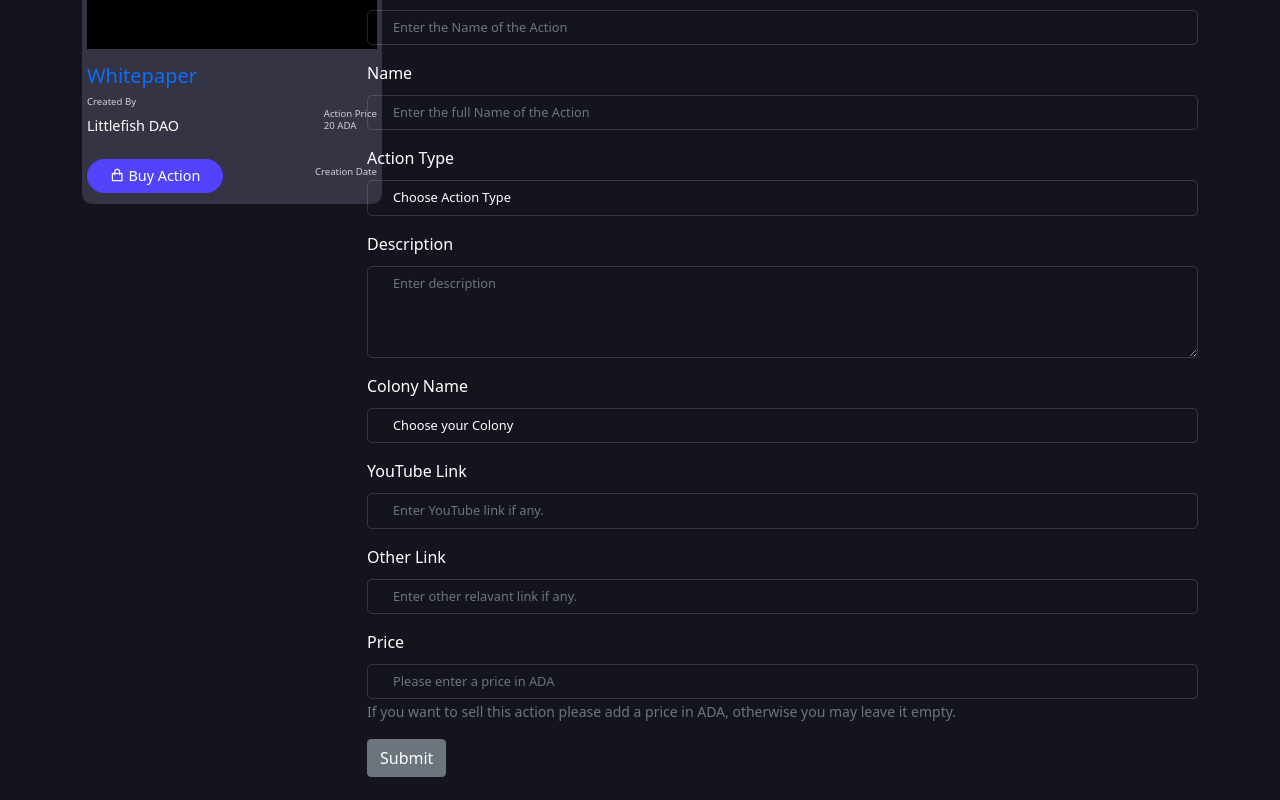
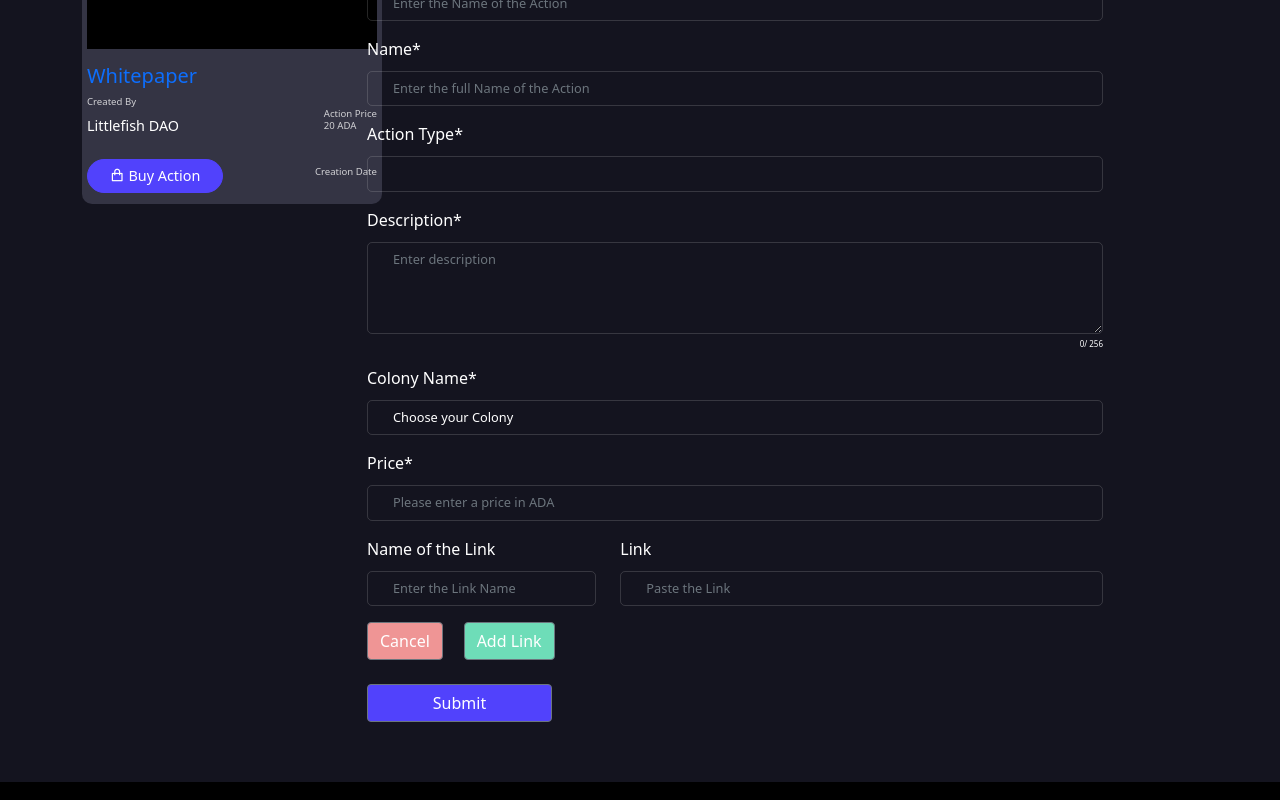
Before and after one commit to littlefish-foundation/littlefish-mvp, a React (Create React App) app in the folder frontend/: page /create in a window 1280 px wide. Shown: the part 620-1420 px from the top of the page. Built offline with nearby package versions, Linux system fonts and the light colour scheme.

Commit message:
user feedback and dialog box added

```diff
--- /dev/null
+++ b/frontend/src/components/UserInterface/DynamicFields/DynamicFields.css
@@ -0,0 +1,7 @@
+.cancel-btn-first {
+    background-color:rgb(239, 149, 149) !important;
+}
+
+.add-btn-second {
+    background-color:rgb(110, 221, 184) !important;
+}
--- /dev/null
+++ b/frontend/src/components/UserInterface/DynamicFields/DynamicFields.jsx
@@ -0,0 +1,97 @@
+import React, { useState } from "react";
+import {
+  Container,
+  Row,
+  Col,
+  Button,
+  Form,
+  FormGroup,
+  Input,
+  Label,
+} from "reactstrap";
+import "../../../styles/create-item.css";
+import "./DynamicFields.css";
+
+const DynamicFields = () => {
+  const [allLinks, setAllLinks] = useState([{ linkName: "", link: "" }]);
+
+  const handleAddLinks = () => {
+    const values = [...allLinks];
+    values.push({
+      linkName: "",
+      link: "",
+    });
+    setAllLinks(values);
+  };
+
+  const handleRemoveLinks = (index) => {
+    const values = [...allLinks];
+    values.pop();
+    setAllLinks(values);
+  };
+
+  const handleInputChange = (index, event) => {
+    const values = [...allLinks];
+    const updatedValue = event.target.name;
+    values[index][updatedValue] = event.target.value;
+
+    setAllLinks(values);
+  };
+
+  console.log(allLinks);
+
+  return (
+    <div>
+      {allLinks.length > 0 && (
+        <>
+          {allLinks.map((field, index) => (
+            <div>
+              {" "}
+              <Row>
+                <Col lg="4">
+                  <FormGroup className="form__input">
+                    <Label for="linkName">Name of the Link</Label>
+
+                    <Input
+                      type="text"
+                      name="linkName"
+                      placeholder="Enter the Link Name"
+                      value={field.linkName}
+                      onChange={(event) => handleInputChange(index, event)}
+                    />
+                  </FormGroup>
+                </Col>
+                <Col lg="8">
+                  <FormGroup className="form__input">
+                    <Label for="link">Link</Label>
+
+                    <Input
+                      type="text"
+                      name="link"
+                      placeholder="Paste the Link"
+                      value={field.link}
+                      onChange={(event) => handleInputChange(index, event)}
+                    />
+                  </FormGroup>
+                </Col>
+              </Row>
+            </div>
+          ))}
+          <div>
+            <Button className="cancel-btn-first"  onClick={() => handleRemoveLinks()}>
+              Cancel
+            </Button>
+            &nbsp;
+            &nbsp;
+            &nbsp;
+            <Button className="add-btn-second" onClick={() => handleAddLinks()}>
+              Add Link
+            </Button>
+          </div>
+        </>
+      )}
+    </div>
+  );
+};
+
+export default DynamicFields;
--- /dev/null
+++ b/frontend/src/components/UserInterface/popovers/PopOvers.jsx
@@ -0,0 +1,139 @@
+import React from "react";
+import { UncontrolledPopover, PopoverHeader, PopoverBody } from "reactstrap";
+import "./popovers.css";
+
+const PopOvers = (props) => {
+  return (
+    <div>
+      <UncontrolledPopover
+        placement="right"
+        target="walletID"
+        trigger="hover focus"
+        delay={1500}
+      >
+        <PopoverHeader className="pop-headerStyle">Hint!</PopoverHeader>
+        <PopoverBody className="pop-bodyStyle">
+          If you are not able to see your Wallet Address here, please try to
+          reconnect your wallet.
+        </PopoverBody>
+      </UncontrolledPopover>
+
+      {/* ******************************************************************** */}
+
+      <UncontrolledPopover
+        placement="right"
+        target="ownerName"
+        trigger="hover focus"
+        delay={1500}
+      >
+        <PopoverHeader className="pop-headerStyle">Hint!</PopoverHeader>
+        <PopoverBody className="pop-bodyStyle">
+          Please in This Part Enter the Name or Nickname of the Action Producer.
+        </PopoverBody>
+      </UncontrolledPopover>
+
+      {/* ******************************************************************** */}
+      <UncontrolledPopover
+        placement="right"
+        target="assetName"
+        trigger="hover focus"
+        delay={1500}
+      >
+        <PopoverHeader className="pop-headerStyle">Hint!</PopoverHeader>
+        <PopoverBody className="pop-bodyStyle">
+          Name your action. This name will be the main identifier of your
+          action!
+        </PopoverBody>
+      </UncontrolledPopover>
+
+      {/* ******************************************************************** */}
+
+      <UncontrolledPopover
+        placement="right"
+        target="name"
+        trigger="hover focus"
+        delay={1500}
+      >
+        <PopoverHeader className="pop-headerStyle">Hint!</PopoverHeader>
+        <PopoverBody className="pop-bodyStyle">
+          This generally is the same with Action Name. However you can provide a
+          more detailed name in this part.
+        </PopoverBody>
+      </UncontrolledPopover>
+
+      {/* ******************************************************************** */}
+      <UncontrolledPopover
+        placement="right"
+        target="actionType"
+        trigger="hover focus"
+        delay={1500}
+      >
+        <PopoverHeader className="pop-headerStyle">Hint!</PopoverHeader>
+        <PopoverBody className="pop-bodyStyle">
+          How would you categorize the type of your Action? What skills did you
+          use to make this possible?
+        </PopoverBody>
+      </UncontrolledPopover>
+
+      {/* ******************************************************************** */}
+
+      <UncontrolledPopover
+        placement="right"
+        target="description"
+        trigger="hover focus"
+        delay={1500}
+      >
+        <PopoverHeader className="pop-headerStyle">Hint!</PopoverHeader>
+        <PopoverBody className="pop-bodyStyle">
+          Briefly describe your action. This part should have more than 50 and
+          less than 256 characters.
+        </PopoverBody>
+      </UncontrolledPopover>
+
+      {/* ******************************************************************** */}
+      <UncontrolledPopover
+        placement="left"
+        target="colonyName"
+        trigger="hover focus"
+        delay={1500}
+      >
+        <PopoverHeader>Hint!</PopoverHeader>
+        <PopoverBody>
+          Select the colony you are a part of. Your actions will appear inside
+          this colony aswell.
+        </PopoverBody>
+      </UncontrolledPopover>
+
+      {/* ******************************************************************** */}
+
+      <UncontrolledPopover
+        placement="right"
+        target="image"
+        trigger="hover focus"
+        delay={1500}
+      >
+        <PopoverHeader className="pop-headerStyle">Hint!</PopoverHeader>
+        <PopoverBody className="pop-bodyStyle">
+          The image you upload here will serve as the cover of your action.
+        </PopoverBody>
+      </UncontrolledPopover>
+
+      {/* ******************************************************************** */}
+      <UncontrolledPopover
+        placement="left"
+        target="price"
+        delay={1500}
+        trigger="hover focus"
+      >
+        <PopoverHeader>Hint!</PopoverHeader>
+        <PopoverBody>
+          If you want to sell this action, please add the price in ADA.
+          Otherwise, you may leave this part empty.
+        </PopoverBody>
+      </UncontrolledPopover>
+
+      {/* ******************************************************************** */}
+    </div>
+  );
+};
+export default PopOvers;
--- /dev/null
+++ b/frontend/src/components/UserInterface/popovers/popovers.css
@@ -0,0 +1,15 @@
+.pop-bodyStyle {
+  width: 140px !important;
+  height: auto !important;
+  box-shadow: 0px 0px 4px #3172ff;
+  font-style: italic;
+  font-weight: 400;
+}
+
+.pop-headerStyle {
+  width: 140px !important;
+  height: auto !important;
+  box-shadow: 0px 0px 4px #3172ff;
+  background-color: rgb(212, 204, 204) !important;
+  font-weight: 500;
+}
--- a/frontend/src/pages/Create.jsx
+++ b/frontend/src/pages/Create.jsx
@@ -20,6 +20,9 @@ import NftCard from "../components/UserInterface/Nft-card/NftCard";
 import img from "../assets/example.png";
 import "../styles/create-item.css";
 import Base64 from "../assets/Base64";
+import PopOvers from "../components/UserInterface/popovers/PopOvers";
+import DynamicFields from "../components/UserInterface/DynamicFields/DynamicFields";
+
 import Wallet from "./Wallet";
 
 const action = {
@@ -40,23 +43,23 @@ const Create = (props) => {
     name: "",
     description: "",
     ownerName: "",
-    actionType: null,
-    youtubeLink: "",
-    otherLink: "",
+
     image: "",
-    //colonyName: "",
+    colonyName: "",
     mediaType: "",
     price: null,
   };
 
-  const [modal, setModal] = useState(false);
+  const maxCount = 256;
 
-  const toggle = () => setModal(!modal);
+  const [showModal, setShowModal] = useState(false);
 
   const [eachEntry, setEachEntry] = useState(initialInputState);
   const [actionType1, setActionType1] = useState("");
 
   const [colonyName1, setColonyName1] = useState("");
+  const [tooltipOpen, setTooltipOpen] = useState(false);
+  const toggle = () => setTooltipOpen(!tooltipOpen);
 
   const onChangeSelection = (e) => {
     setActionType1(e.target.value);
@@ -77,8 +80,7 @@ const Create = (props) => {
     description,
     ownerName,
     //actionType,
-    youtubeLink,
-    otherLink,
+
     //colonyName,
     //image,
     //mediaType,
@@ -110,12 +112,21 @@ const Create = (props) => {
       method: "POST",
       headers: { "Content-Type": "application/json" },
       body: JSON.stringify(eachEntry),
-    }).then(() => {});
+    })
+      .then((response) => response.json())
+      .then((data) => {
+        console.log("Success:", data);
+      })
+      .catch((err) => {
+        console.log("Error:", err.message);
+      });
 
     console.log(eachEntry);
     setEachEntry(initialInputState);
+
     setActionType1("");
     setColonyName1("");
+    setShowModal(true);
   };
 
   return (
@@ -131,67 +142,79 @@ const Create = (props) => {
                 <NftCard item={action} />
               </Col>
 
-              <Col lg="9" md="8" sm="6">
+              <Col lg="8" md="8" sm="6">
                 <div className="create__item">
                   <Form>
                     <FormGroup className="form__input">
-                      <Label for="ownerName">Wallet ID</Label>
+                      <Label for="walletID">Wallet ID*</Label>
+
                       <Input
-                        name="walletId"
+                        required
+                        id="walletID"
+                        name="walletID"
                         type="text"
                         placeholder="Connect your wallet to fill this part"
+                        onChange={handleInputChange}
                         value={window.namiAddress}
-                      />
-                      <FormText>
-                        If you are not able to see your Wallet ID, reconnect
-                        your wallet
-                      </FormText>
+                      ></Input>
+                      <PopOvers />
                     </FormGroup>
 
                     <Base64 />
 
                     <FormGroup className="form__input">
-                      <Label for="ownerName">Action Producer</Label>
+                      <Label for="ownerName">Action Producer*</Label>
                       <Input
+                        required
+                        id="ownerName"
                         name="ownerName"
                         type="text"
                         placeholder="Enter the Name of the Producer"
                         onChange={handleInputChange}
                         value={ownerName}
                       />
+                      <PopOvers />
                     </FormGroup>
 
                     <FormGroup className="form__input">
-                      <Label for="assetName">Action Name</Label>
+                      <Label for="assetName">Action Name*</Label>
                       <Input
+                        required
+                        id="assetName"
                         name="assetName"
                         type="text"
                         placeholder="Enter the Name of the Action"
                         onChange={handleInputChange}
                         value={assetName}
                       />
+                      <PopOvers />
                     </FormGroup>
 
                     <FormGroup className="form__input">
-                      <Label for="name">Name</Label>
+                      <Label for="name">Name*</Label>
                       <Input
+                        required
+                        id="name"
                         name="name"
                         type="text"
                         placeholder="Enter the full Name of the Action"
                         onChange={handleInputChange}
                         value={name}
                       />
+                      <PopOvers />
                     </FormGroup>
 
                     <FormGroup className="form__input">
-                      <Label for="actionType">Action Type</Label>
+                      <Label for="actionType">Action Type*</Label>
                       <Input
+                        required
+                        id="actionType"
                         type="select"
                         name="actionType"
                         onChange={onChangeSelection}
                         value={actionType1}
                       >
-                        <option>Choose Action Type</option>
+                        <option></option>
                         <option value="Software Developing">
                           Sofware Developing
                         </option>
@@ -199,24 +222,36 @@ const Create = (props) => {
                         <option value="Community Help">Community Help</option>
                         <option value="Plan & Strategy">Plan & Strategy</option>
                       </Input>
+                      <PopOvers />
                     </FormGroup>
 
                     <FormGroup className="form__input">
-                      <Label for="description">Description</Label>
+                      <Label for="description">Description*</Label>
                       <Input
+                        required
+                        id="description"
                         type="textarea"
                         name="description"
                         rows="4"
+                        minLength="50"
+                        maxLength="256"
                         placeholder="Enter description"
                         onChange={handleInputChange}
                         value={description}
-                        className="w-100"
+                        className="w-90"
                       ></Input>
+                      <div className="Char__counter">
+                        {description.length}/ {maxCount}
+                      </div>
+
+                      <PopOvers />
                     </FormGroup>
 
                     <FormGroup className="form__input">
-                      <Label for="colonyName">Colony Name</Label>
+                      <Label for="colonyName">Colony Name*</Label>
                       <Input
+                        required
+                        id="colonyName"
                         type="select"
                         name="colonyName"
                         onChange={onChangeColony}
@@ -227,9 +262,27 @@ const Create = (props) => {
                           littlefish Foundation
                         </option>
                       </Input>
+                      <PopOvers />
                     </FormGroup>
 
                     <FormGroup className="form__input">
+                      <Label for="price">Price*</Label>
+                      <Input
+                        required
+                        id="price"
+                        name="price"
+                        type="number"
+                        placeholder="Please enter a price in ADA"
+                        onChange={handleInputChange}
+                        value={price}
+                      />
+
+                      <PopOvers />
+                    </FormGroup>
+
+                    <DynamicFields />
+
+                    {/*<FormGroup className="form__input">
                     <Label for="youtubeLink">YouTube Link</Label>
                     <Input
                       name="youtubeLink"
@@ -239,7 +292,6 @@ const Create = (props) => {
                       value={youtubeLink}
                     />
                   </FormGroup>
-
                   <FormGroup className="form__input">
                     <Label for="otherLink">Other Link</Label>
                     <Input
@@ -249,25 +301,16 @@ const Create = (props) => {
                       onChange={handleInputChange}
                       value={otherLink}
                     />
-                    </FormGroup>
+</FormGroup>*/}
+                    <br />
+                    <Button
+                      style={{ backgroundColor: "#5142fc", width: "185px" }}
+                      onClick={handleFinalSubmit}
+                    >
+                      Submit
+                    </Button>
 
-                    <FormGroup className="form__input">
-                      <Label for="exampleZip">Price</Label>
-                      <Input
-                        name="price"
-                        type="number"
-                        placeholder="Please enter a price in ADA"
-                        onChange={handleInputChange}
-                        value={price}
-                      />
-
-                      <FormText>
-                        If you want to sell this action please add a price in
-                        ADA, otherwise you may leave it empty.
-                      </FormText>
-                    </FormGroup>
-
-                    <Button onClick={toggle}>Submit</Button>
+                    {showModal && <Modal setShowModal={setShowModal} />}
                   </Form>
                 </div>
               </Col>
--- a/frontend/src/styles/create-item.css
+++ b/frontend/src/styles/create-item.css
@@ -1,5 +1,5 @@
 .form__input input,
-.form__input Select,
+.form__input select,
 .form__input textarea {
   width: 100%;
   padding: 7px 25px;
@@ -11,8 +11,16 @@
   border-radius: 5px;
   cursor: pointer;
 }
-input {
+.form__input {
   margin-bottom: 15px;
+}
+
+.Char__counter {
+  margin: 4px 0 0;
+  font-size: 8px;
+  width: 100%;
+  color: #fff;
+  text-align: right;
 }
 
 .form__input label {
@@ -32,5 +40,6 @@ input {
 @media only screen and (max-width: 576px) {
   .create__item {
     margin-top: 15px;
+    width: 50%;
   }
 }
```
Also changed, not shown: frontend/src/assets/Base64.js (+4 -6 lines), frontend/src/components/UserInterface/Modal/Modal.jsx (+20 -25 lines), frontend/src/pages/NftDetails.jsx (+15 -0 lines), frontend/src/components/UserInterface/Nft-card/NftCard.jsx (line endings or trailing spaces). Lines whose indentation alone changed are shown as unchanged.
